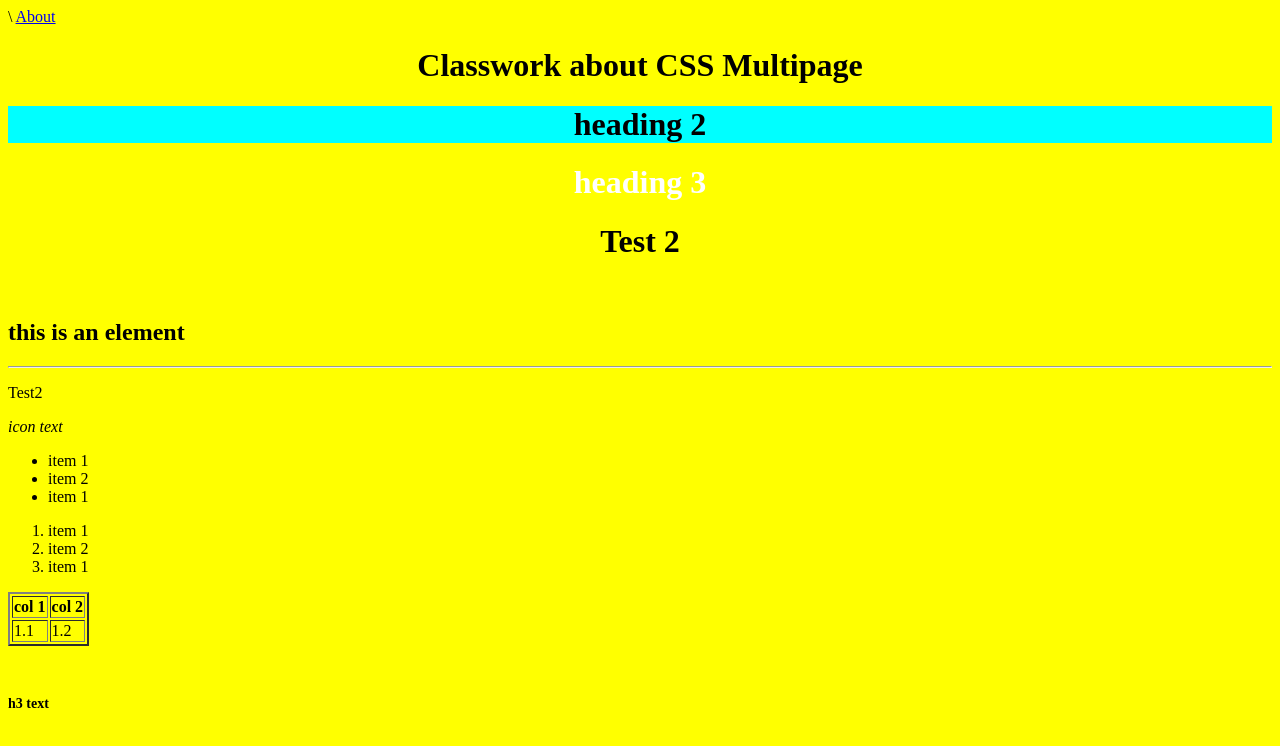
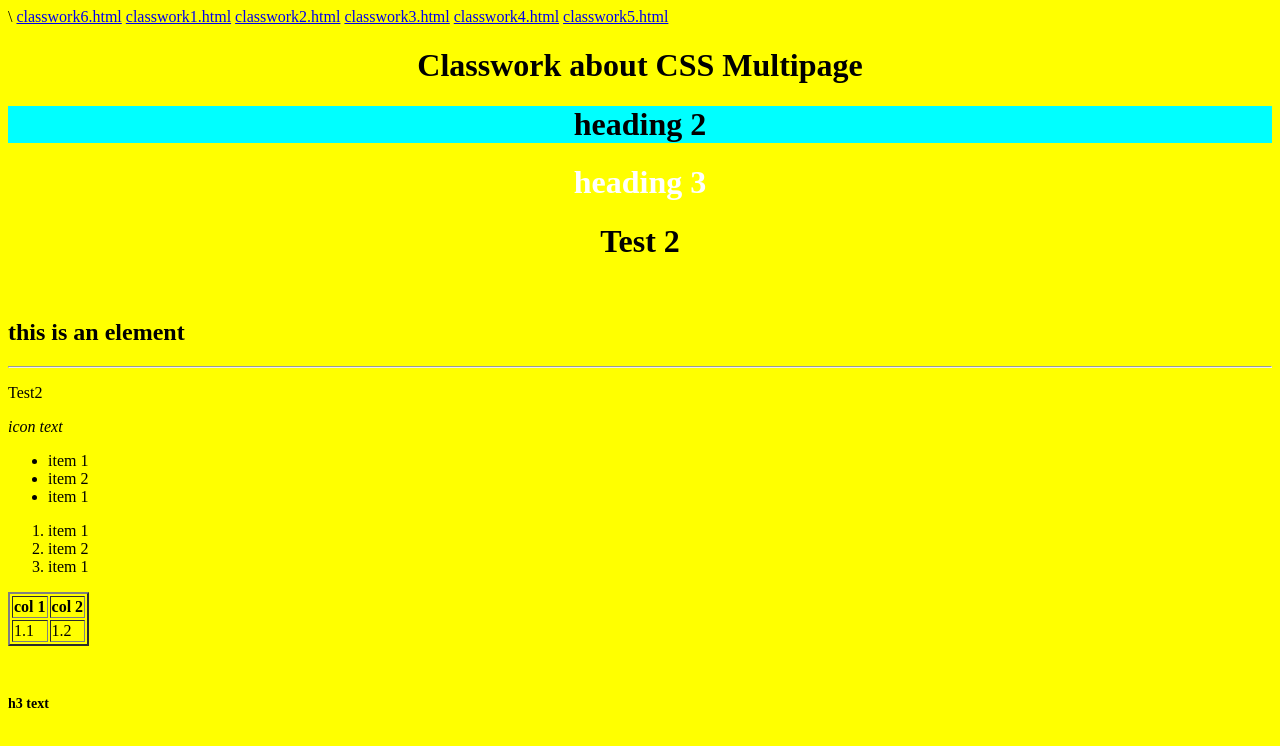
Before and after one commit to arinabeiu/arina, a plain HTML site: page index.html in a window 1280 px wide. Drawn offline with Linux system fonts and the light colour scheme.

Commit message:
Update index.html

```diff
--- a/index.html
+++ b/index.html
@@ -14,7 +14,19 @@
     <link rel="stylesheet" href="style.css">
 </head>
 <body>
-        <a href="about.html">About</a>
+        <a href="claswork6.html">classwork6.html</a>
+    <a href="claswork1.html">classwork1.html</a>
+    <a href="claswork2.html">classwork2.html</a>
+    <a href="claswork3.html">classwork3.html</a>
+    <a href="claswork4.html">classwork4.html</a>
+    <a href="claswork5.html">classwork5.html</a>
+
+
+
+
+
+
+
     <h1>Classwork about CSS Multipage</h1>
     <h1 class="head1">heading 2</h1>
     <h1 id="head2">heading 3</h1>
```
